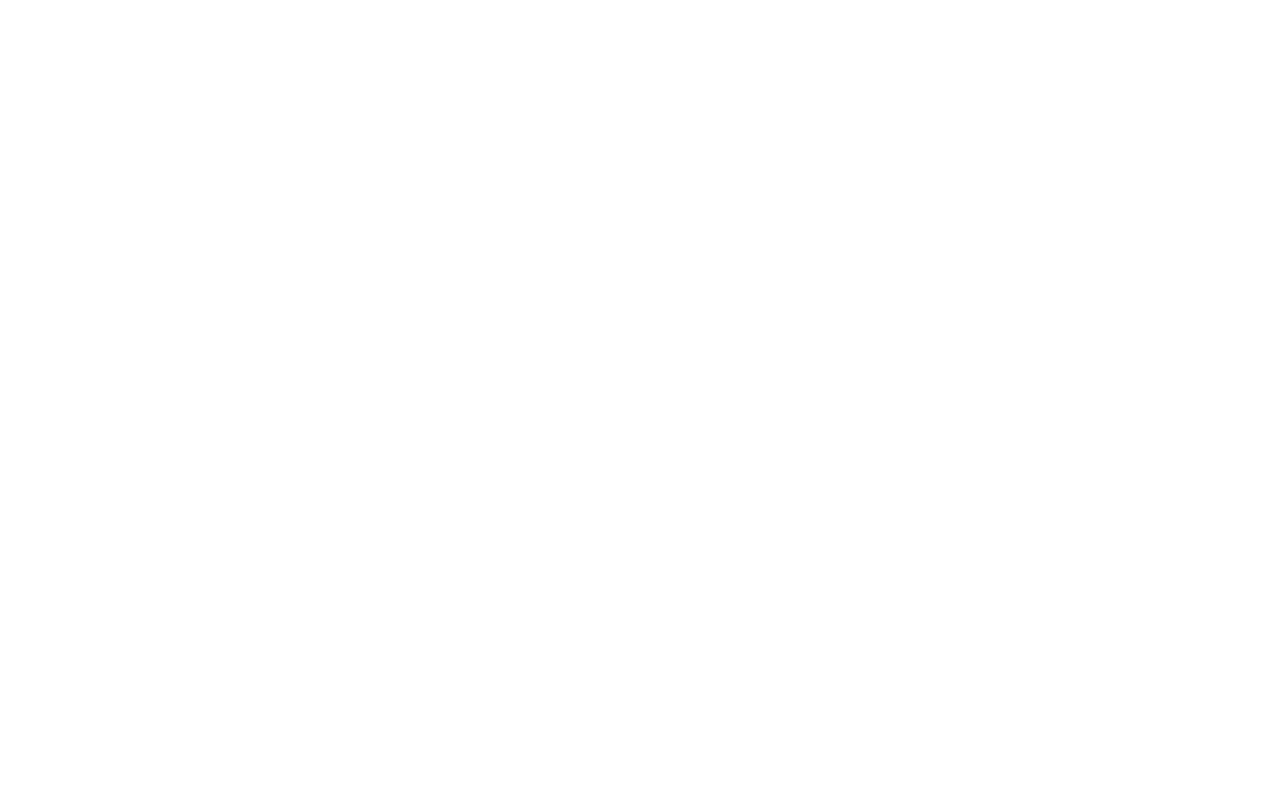
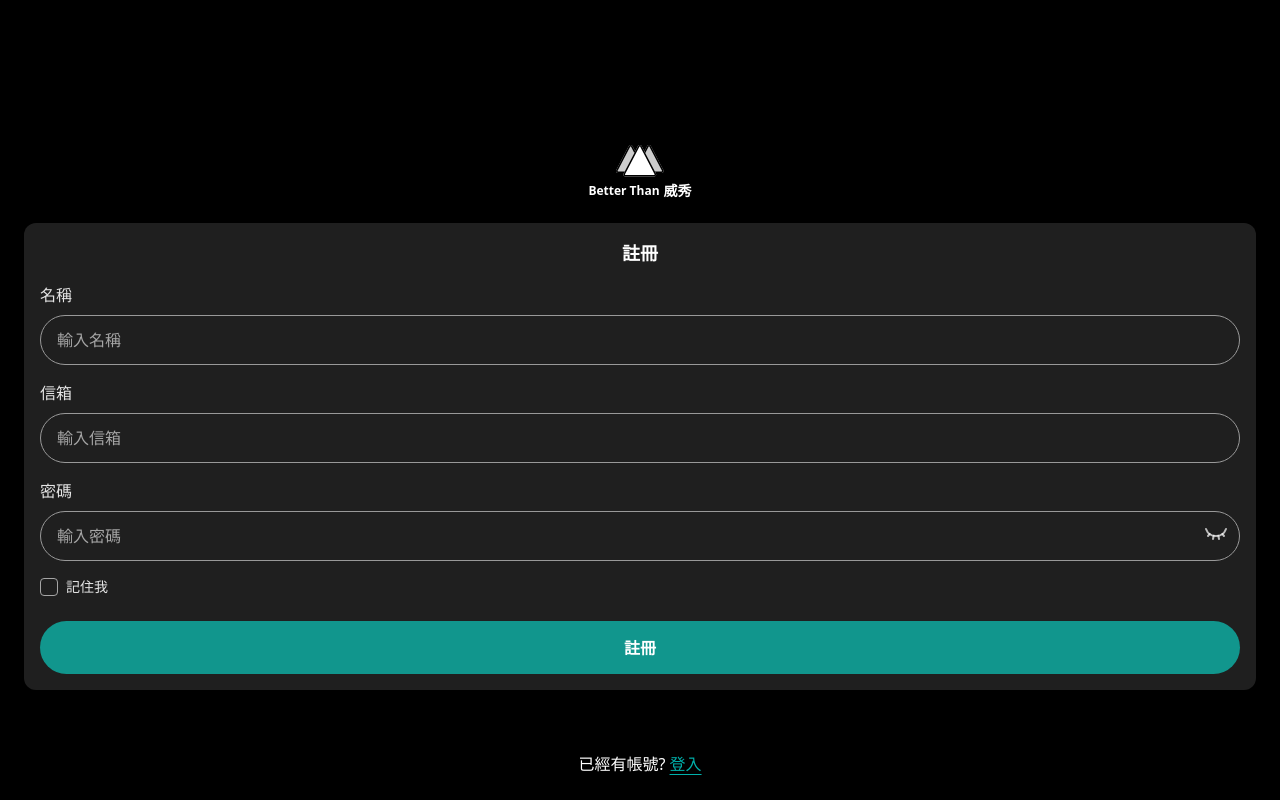
Before and after one commit to Adolph-hong/better-than-vieshow-user, a React (Vite) app: page /signup in a window 1280 px wide. Before the commit this address had no page. Built offline with nearby package versions, Linux system fonts and the light colour scheme.

Commit message:
feat: add initial auth page layout

```diff
--- /dev/null
+++ b/pages/Login.tsx
@@ -0,0 +1,60 @@
+import { useState } from "react"
+import { Link } from "react-router-dom"
+import { Eye, EyeClosed, Check } from "lucide-react"
+import AuthButton from "@/components/AuthButton"
+import AuthInput from "@/components/AuthInput"
+import AuthLayout from "@/components/AuthLayout"
+
+const Login = () => {
+  const [showPassword, setShowPassword] = useState(false)
+
+  return (
+    <AuthLayout
+      title="登入"
+      footer={
+        <p className="text-white">
+          沒有帳號?{" "}
+          <Link to="/signup" className="text-[#00B0AB] underline underline-offset-4">
+            註冊
+          </Link>
+        </p>
+      }
+    >
+      <AuthInput id="email" label="信箱" type="email" placeholder="輸入信箱" />
+
+      <AuthInput
+        id="password"
+        label="密碼"
+        type={showPassword ? "text" : "password"}
+        placeholder="輸入密碼"
+        rightElement={
+          <button type="button" onClick={() => setShowPassword(!showPassword)}>
+            {showPassword ? <Eye /> : <EyeClosed />}
+          </button>
+        }
+      />
+
+      <div className="flex items-center gap-2 py-6 pt-4">
+        <div className="relative flex items-center">
+          <input
+            type="checkbox"
+            id="remember"
+            className="peer size-[18px] cursor-pointer appearance-none rounded border border-[#A5A5A5] bg-[#1F1F1F] transition-all checked:border-white checked:bg-white"
+          />
+          <Check
+            size={12}
+            className="pointer-events-none absolute top-1/2 left-1/2 -translate-x-1/2 -translate-y-1/2 text-[#1F1F1F] opacity-0 peer-checked:opacity-100"
+            strokeWidth={3}
+          />
+        </div>
+        <label htmlFor="remember" className="cursor-pointer text-sm text-[#E5E5E5]">
+          記住我
+        </label>
+      </div>
+
+      <AuthButton>登入</AuthButton>
+    </AuthLayout>
+  )
+}
+
+export default Login
--- /dev/null
+++ b/pages/Signup.tsx
@@ -0,0 +1,62 @@
+import { useState } from "react"
+import { Link } from "react-router-dom"
+import { Eye, EyeClosed, Check } from "lucide-react"
+import AuthButton from "@/components/AuthButton"
+import AuthInput from "@/components/AuthInput"
+import AuthLayout from "@/components/AuthLayout"
+
+const Signup = () => {
+  const [showPassword, setShowPassword] = useState(false)
+
+  return (
+    <AuthLayout
+      title="註冊"
+      paddingTop="pt-[145px]"
+      footer={
+        <p className="text-white">
+          已經有帳號?{" "}
+          <Link to="/login" className="text-[#00B0AB] underline underline-offset-4">
+            登入
+          </Link>
+        </p>
+      }
+    >
+      <AuthInput id="name" label="名稱" type="text" placeholder="輸入名稱" />
+      <AuthInput id="email" label="信箱" type="email" placeholder="輸入信箱" />
+
+      <AuthInput
+        id="password"
+        label="密碼"
+        type={showPassword ? "text" : "password"}
+        placeholder="輸入密碼"
+        rightElement={
+          <button type="button" onClick={() => setShowPassword(!showPassword)}>
+            {showPassword ? <Eye /> : <EyeClosed />}
+          </button>
+        }
+      />
+
+      <div className="flex items-center gap-2 py-6 pt-4">
+        <div className="relative flex items-center">
+          <input
+            type="checkbox"
+            id="remember"
+            className="peer size-[18px] cursor-pointer appearance-none rounded border border-[#A5A5A5] bg-[#1F1F1F] transition-all checked:border-white checked:bg-white"
+          />
+          <Check
+            size={14}
+            className="pointer-events-none absolute top-1/2 left-1/2 -translate-x-1/2 -translate-y-1/2 text-[#1F1F1F] opacity-0 peer-checked:opacity-100"
+            strokeWidth={3}
+          />
+        </div>
+        <label htmlFor="remember" className="cursor-pointer text-sm text-[#E5E5E5]">
+          記住我
+        </label>
+      </div>
+
+      <AuthButton>註冊</AuthButton>
+    </AuthLayout>
+  )
+}
+
+export default Signup
--- a/src/AppRouter.tsx
+++ b/src/AppRouter.tsx
@@ -1,4 +1,6 @@
 import { Routes, Route } from "react-router-dom"
+import Login from "../pages/Login"
+import Signup from "../pages/Signup"
 import Home from "./Home"
 import Test from "./Test"
 
@@ -6,6 +8,8 @@
   <Routes>
     <Route path="/" element={<Home />} />
     <Route path="/test" element={<Test />} />
+    <Route path="/login" element={<Login />} />
+    <Route path="/signup" element={<Signup />} />
   </Routes>
 )
 
--- /dev/null
+++ b/src/components/AuthButton.tsx
@@ -0,0 +1,20 @@
+import type { ButtonHTMLAttributes, ReactNode } from "react"
+
+interface AuthButtonProps extends ButtonHTMLAttributes<HTMLButtonElement> {
+  children: ReactNode
+}
+
+const AuthButton = ({ children, className, ...props }: AuthButtonProps) => {
+  return (
+    <button
+      className={`w-full rounded-full bg-[#11968D] py-[14.5px] font-bold text-white cursor-pointer${
+        className || ""
+      }`}
+      {...props}
+    >
+      {children}
+    </button>
+  )
+}
+
+export default AuthButton
--- /dev/null
+++ b/src/components/AuthInput.tsx
@@ -0,0 +1,33 @@
+import type { InputHTMLAttributes, ReactNode } from "react"
+
+interface AuthInputProps extends InputHTMLAttributes<HTMLInputElement> {
+  label: string
+  id: string
+  rightElement?: ReactNode
+}
+
+const AuthInput = ({ label, id, rightElement, className, ...props }: AuthInputProps) => {
+  return (
+    <div className="flex flex-col gap-2 pt-4 first:pt-6">
+      <label className="text-[#E5E5E5]" htmlFor={id}>
+        {label}
+      </label>
+      <div className="relative">
+        <input
+          id={id}
+          className={`w-full rounded-full border border-[#999999] bg-transparent px-4 py-3 text-white placeholder-[#A5A5A5] focus:border-white focus:outline-none ${
+            rightElement ? "pr-10" : ""
+          } ${className || ""}`}
+          {...props}
+        />
+        {rightElement && (
+          <div className="absolute top-1/2 right-3 -translate-y-1/2 text-white/70 hover:text-white">
+            {rightElement}
+          </div>
+        )}
+      </div>
+    </div>
+  )
+}
+
+export default AuthInput
--- /dev/null
+++ b/src/components/AuthLayout.tsx
@@ -0,0 +1,36 @@
+import type { ReactNode } from "react"
+import AuthLogo from "@/assets/icon/auth-logo.svg"
+
+interface AuthLayoutProps {
+  title: string
+  children: ReactNode
+  footer: ReactNode
+  paddingTop?: string // 新增可選屬性
+}
+
+const AuthLayout = ({ title, children, footer, paddingTop = "pt-[190px]" }: AuthLayoutProps) => {
+  return (
+    <main className="flex min-h-screen flex-col bg-black">
+      <header className={`flex items-center justify-center ${paddingTop}`}>
+        <h1 className="flex flex-col items-center gap-1">
+          <img src={AuthLogo} alt="Better Than Vieshow Logo" className="h-[32.21px] w-13" />
+          <div className="flex items-center gap-1">
+            <span className="text-xs font-bold text-white">Better Than</span>
+            <span className="text-sm font-semibold text-white">威秀</span>
+          </div>
+        </h1>
+      </header>
+
+      <section className="px-6">
+        <form className="mt-[22px] flex flex-col rounded-xl bg-[#1F1F1F] px-4 pb-4">
+          <h2 className="pt-4 text-center text-lg font-bold text-white">{title}</h2>
+          {children}
+        </form>
+      </section>
+
+      <footer className="mt-auto pb-6 text-center">{footer}</footer>
+    </main>
+  )
+}
+
+export default AuthLayout
```
Also changed, not shown: .eslintrc.cjs, src/assets/icon/auth-logo.svg (added).
